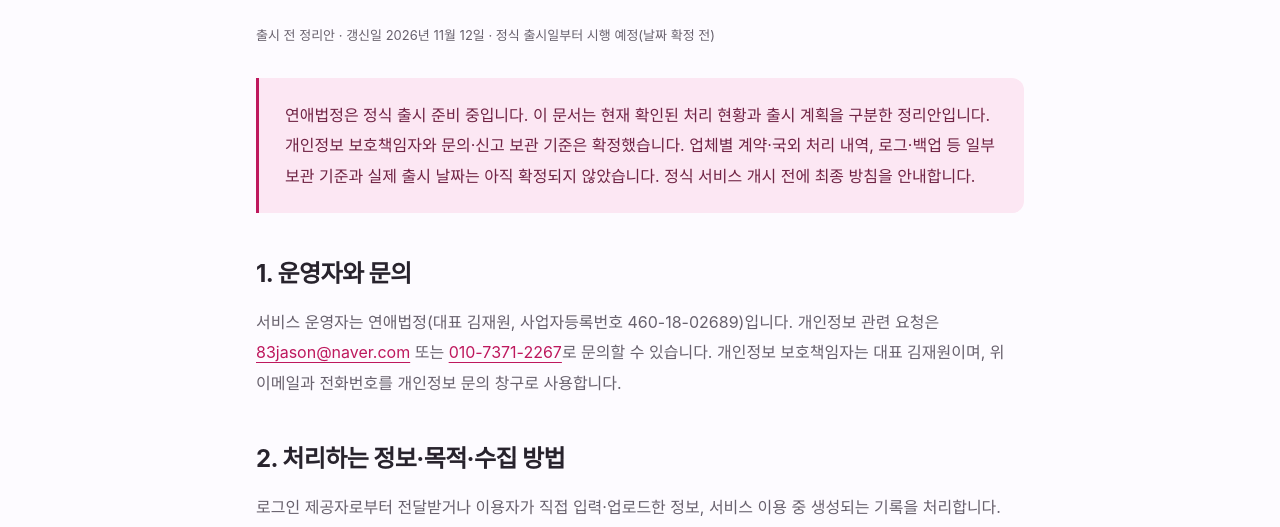
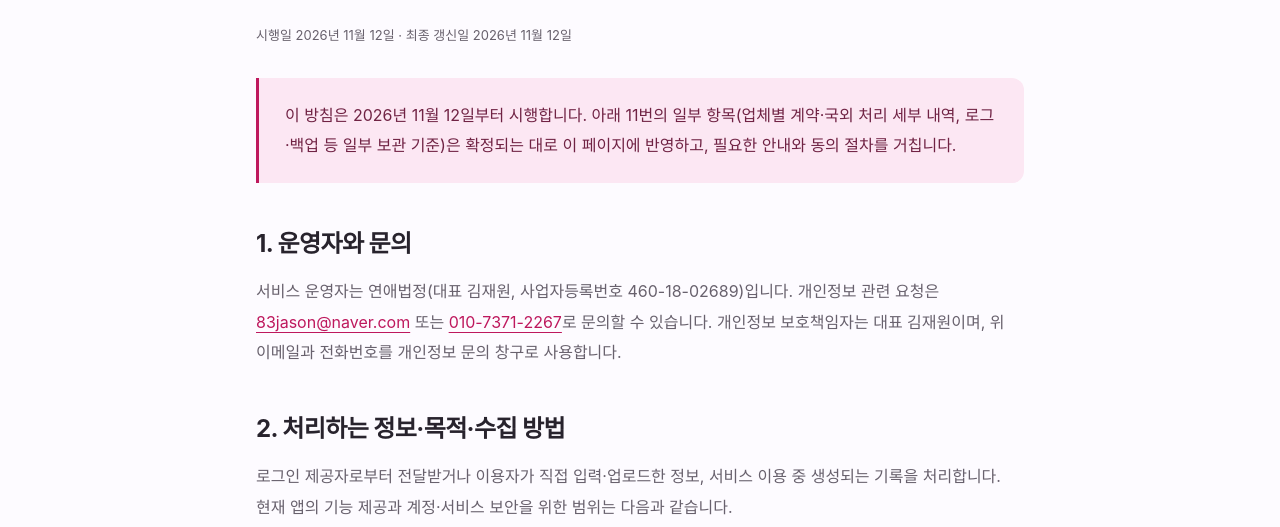
Before and after one commit to xrpjwk8/romanceCourt, a plain HTML site: page privacy.html in a window 1280 px wide. Shown: the part 270-797 px from the top of the page. Drawn offline with Linux system fonts and the light colour scheme.

Commit message:
docs: publish privacy policy effective 2026-11-12

```diff
--- a/privacy.html
+++ b/privacy.html
@@ -1,8 +1,8 @@
 <!doctype html>
-<html lang="ko"><head><meta charset="utf-8"><meta name="viewport" content="width=device-width,initial-scale=1"><title>개인정보처리방침 · 출시 전 정리안 | 연애법정</title><meta name="description" content="연애법정의 개인정보 처리 현황과 출시 전 확정 대기 항목을 안내합니다."><link rel="icon" href="icon.png"><link rel="stylesheet" href="style.css"><link rel="stylesheet" href="legal.css"></head>
+<html lang="ko"><head><meta charset="utf-8"><meta name="viewport" content="width=device-width,initial-scale=1"><title>개인정보처리방침 | 연애법정</title><meta name="description" content="연애법정의 개인정보 처리 현황과 출시 전 확정 대기 항목을 안내합니다."><link rel="icon" href="icon.png"><link rel="stylesheet" href="style.css"><link rel="stylesheet" href="legal.css"></head>
 <body><a class="skip" href="#main">본문 바로가기</a><header class="wrap"><a class="brand" href="index.html"><img src="icon.png" width="40" height="40" alt="">연애법정</a><nav aria-label="주 메뉴"><a href="index.html">서비스 소개</a><a href="support.html">고객지원</a><a href="privacy.html" aria-current="page">개인정보</a></nav></header>
-<main id="main" class="wrap document"><p class="eyebrow">LOVE COURT · PRIVACY</p><h1>개인정보처리방침</h1><p class="updated">출시 전 정리안 · 갱신일 2026년 11월 12일 · 정식 출시일부터 시행 예정(날짜 확정 전)</p>
-<div class="callout"><p>연애법정은 정식 출시 준비 중입니다. 이 문서는 현재 확인된 처리 현황과 출시 계획을 구분한 정리안입니다. 개인정보 보호책임자와 문의·신고 보관 기준은 확정했습니다. 업체별 계약·국외 처리 내역, 로그·백업 등 일부 보관 기준과 실제 출시 날짜는 아직 확정되지 않았습니다. 정식 서비스 개시 전에 최종 방침을 안내합니다.</p></div>
+<main id="main" class="wrap document"><p class="eyebrow">LOVE COURT · PRIVACY</p><h1>개인정보처리방침</h1><p class="updated">시행일 2026년 11월 12일 · 최종 갱신일 2026년 11월 12일</p>
+<div class="callout"><p>이 방침은 2026년 11월 12일부터 시행합니다. 아래 11번의 일부 항목(업체별 계약·국외 처리 세부 내역, 로그·백업 등 일부 보관 기준)은 확정되는 대로 이 페이지에 반영하고, 필요한 안내와 동의 절차를 거칩니다.</p></div>
 <h2>1. 운영자와 문의</h2><p>서비스 운영자는 연애법정(대표 김재원, 사업자등록번호 460-18-02689)입니다. 개인정보 관련 요청은 <a href="mailto:83jason@naver.com">83jason@naver.com</a> 또는 <a href="tel:01073712267">010-7371-2267</a>로 문의할 수 있습니다. 개인정보 보호책임자는 대표 김재원이며, 위 이메일과 전화번호를 개인정보 문의 창구로 사용합니다.</p>
 <h2>2. 처리하는 정보·목적·수집 방법</h2>
 <p>로그인 제공자로부터 전달받거나 이용자가 직접 입력·업로드한 정보, 서비스 이용 중 생성되는 기록을 처리합니다. 현재 앱의 기능 제공과 계정·서비스 보안을 위한 범위는 다음과 같습니다.</p>
@@ -44,5 +44,5 @@
 <h2>9. 보호 조치</h2>
 <p>계정별 데이터 접근 제한, 권한 검사, 암호화된 인증정보와 기기 초안 보관, 증거 사진의 수동 블러 절차를 적용합니다. 공개 게시물에는 개인정보를 올리지 않도록 주의해 주세요. 블러나 닉네임 사용만으로 완전한 익명성이 보장되지는 않습니다. 운영자 접근권한 점검과 보관 기간에 따른 정리 절차는 출시 전 인수 대상으로 관리합니다.</p>
 <h2>10. 변경 안내와 시행</h2>
-<p>처리 항목·목적·업체·보관 기준이 변경되면 이 페이지의 변경 내용과 시행일을 갱신합니다. 별도 통지나 동의가 필요한 변경은 해당 절차를 거칩니다. 이 방침은 정식 출시일부터 시행하는 것으로 정했으며, 출시일이 확정되면 실제 날짜와 방침 버전·변경 이력을 안내합니다.</p>
-<h2>11. 정식 출시 전 확정할 사항</h2><ul><li>출시일 확정에 따른 실제 시행 날짜와 방침 버전 입력</li><li>본인확인 업체(PortOne·NHN KCP)와의 위탁·제공 관계 및 국외 처리 세부 고지</li><li>외부 서비스 계약 주체, 처리 지역과 국외 처리 안내</li><li>공급자 내부 로그·기타 운영 기록의 보관 기준</li><li>백업 만료와 복원 후 재삭제 절차</li></ul><p>위 내용이 확정되면 이 페이지를 갱신하고 필요한 안내와 동의를 진행합니다.</p></main><footer><div class="wrap legal-nav"><a href="index.html">연애법정 소개</a><a href="support.html">고객지원</a><span>© 2026 연애법정</span></div></footer></body></html>
+<p>처리 항목·목적·업체·보관 기준이 변경되면 이 페이지의 변경 내용과 시행일을 갱신합니다. 별도 통지나 동의가 필요한 변경은 해당 절차를 거칩니다. 이 방침은 2026년 11월 12일부터 시행합니다. 변경 시 이 페이지에 변경 내용과 시행일을 안내합니다.</p><h3>변경 이력</h3><ul><li>2026년 11월 12일: 최초 시행</li></ul>
+<h2>11. 추가로 확정해 안내할 사항</h2><ul><li>본인확인 업체(PortOne·NHN KCP)와의 위탁·제공 관계 및 국외 처리 세부 고지</li><li>외부 서비스 계약 주체, 처리 지역과 국외 처리 안내</li><li>공급자 내부 로그·기타 운영 기록의 보관 기준</li><li>백업 만료와 복원 후 재삭제 절차</li></ul><p>위 내용이 확정되면 이 페이지를 갱신하고 필요한 안내와 동의를 진행합니다.</p></main><footer><div class="wrap legal-nav"><a href="index.html">연애법정 소개</a><a href="support.html">고객지원</a><span>© 2026 연애법정</span></div></footer></body></html>
```
